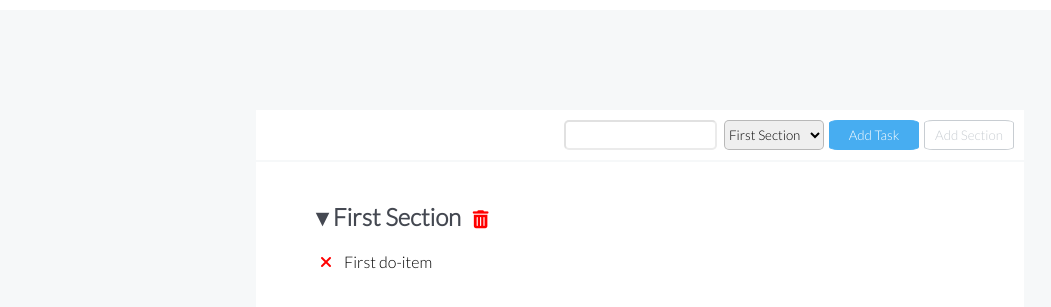
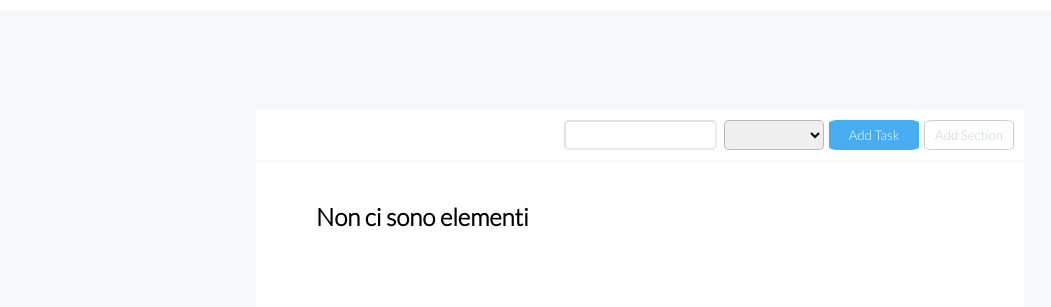
Before and after one commit to Osnago-L/vue-todolist, a plain HTML site: page index.html in a window 1280 px wide. Shown: the part 63-370 px from the top of the page, without its empty margins (0-1051 px from the left). Drawn offline with nearby package versions, Linux system fonts and the light colour scheme.

Commit message:
fix var name

```diff
--- a/css/style.css
+++ b/css/style.css
@@ -115,6 +115,9 @@ select{
 .tasks{
     margin-bottom: 40px;
 }
+.taskitem{
+    word-wrap: break-word;
+}
 .mainsquare p{
     margin: 20px 0;
 }
--- a/index.html
+++ b/index.html
@@ -30,18 +30,18 @@
         <div class="mainsquare">
             <section class="tasks">
                 <h1 :class='{notshow:section.length != 0}'>Non ci sono elementi</h1>
-                <div v-for="(section, sIndex) in section">
+                <div v-for="(sections, sIndex) in section">
                     <h2>
-                        <span :class="{notshow:section.active}" @click="isActive(sIndex)">&#9662;</span>
-                        <span :class="{notshow:!section.active}" @click="isActive(sIndex)">&#9652;</span>
-                        <span>{{section.text}}</span>
+                        <span :class="{notshow:sections.active}" @click="isActive(sIndex)">&#9662;</span>
+                        <span :class="{notshow:!sections.active}" @click="isActive(sIndex)">&#9652;</span>
+                        <span>{{sections.text}}</span>
                         <i @click="removeSection(sIndex)" class="fa-solid fa-trash-can"></i>
                     </h2>
-                    <div :class="{notshow:section.active}">
+                    <div :class="{notshow:sections.active}">
                         <ul>
-                            <li :class="{done:section.doitems[iIndex].done}" v-for="(item,iIndex) in section.doitems">
+                            <li :class="{done:sections.doitems[iIndex].done}" v-for="(item,iIndex) in sections.doitems">
                                 <i @click="removeTask(iIndex,sIndex)" class="fa-solid fa-xmark"></i>
-                                <span @click="doneMark(iIndex,sIndex)">{{item.text}}</span>
+                                <span class="taskitem" @click="doneMark(iIndex,sIndex)">{{item.text}}</span>
                             </li>
                         </ul>
                     </div>
--- a/javascript/main.js
+++ b/javascript/main.js
@@ -3,20 +3,7 @@ var app = new Vue({
     data: {
       input:"",
       curSection:0,
-      section:[
-        {
-            active: false,
-            text:"First Section",
-            doitems:[
-                {
-                    text: "First do-item",
-                    done: false
-                }
-
-            ],
-        },
-      ],
-
+      section:[],
     },
     methods:{
         addTask: function(){
```
